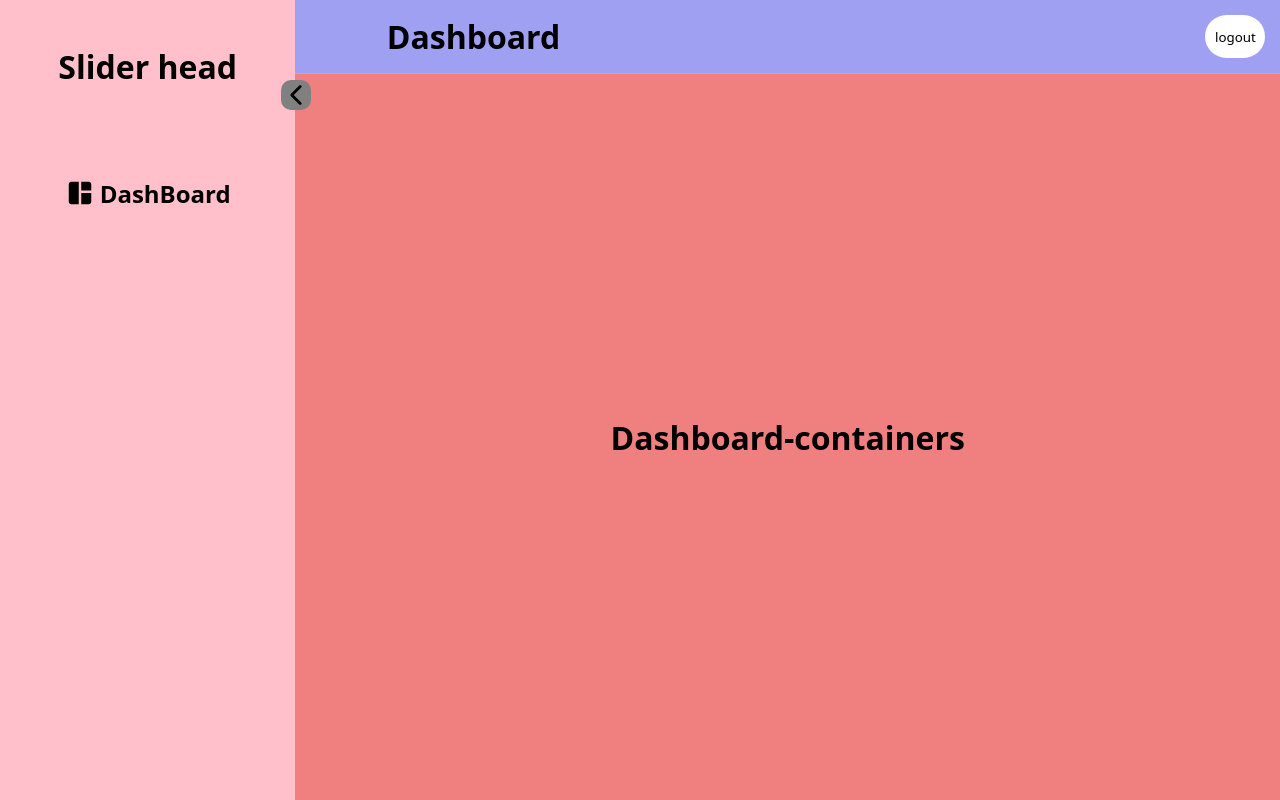
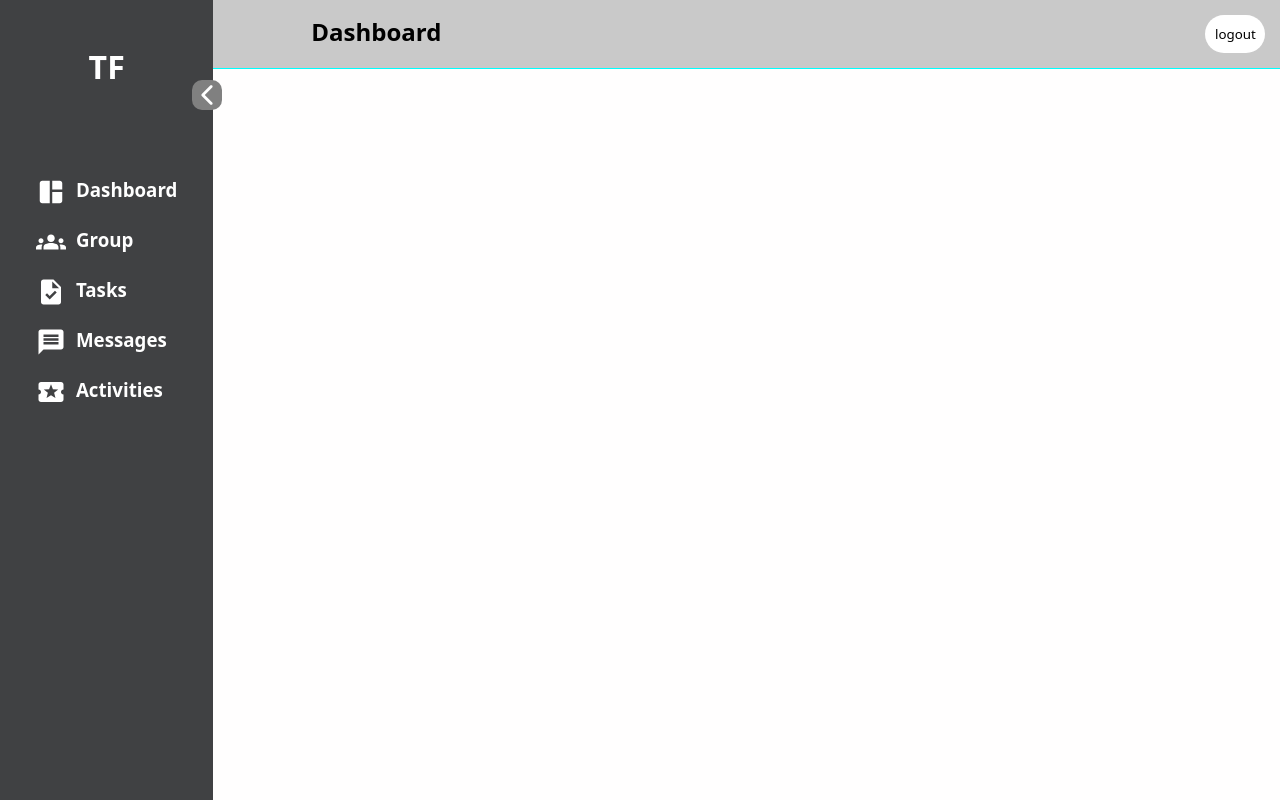
Before and after one commit to cubenx3-web/tfdemo-front, a React (Vite) app: page /dashboard in a window 1280 px wide. Built offline with nearby package versions, Linux system fonts and the light colour scheme; sample sign-in values are in the browser's storage.

Commit message:
slider -> sliding effect

```diff
--- a/src/components/slider nav/SliderNav.css
+++ b/src/components/slider nav/SliderNav.css
@@ -1,13 +1,24 @@
 .slider-container{
-    background-color: pink;
-    width:30%;
+    background-color: rgb(64, 65, 67);
+    color: white;
+    width:20%;
     height: 100%;
     padding: 0px;
     display: grid;
     grid-template-rows: 1fr 5fr;
     align-items: center;
+    justify-content: center;
     position:relative;
+    transition: all 0.3s ease-in;
+}
 
+.slider-close{
+    width: 10%;
+}
+
+.slider-close h3{
+    opacity: 0;
+    display: none;
 }
 
 .slider-head{
@@ -17,28 +28,33 @@
     height: 80%;
 }
 
+
+
 .slider-toggle{
     display: flex;
     position:absolute;
-    left:95%;
+    left:90%;
     top: 10%;
     width: 30px;
     height: 30px;
     background-color: grey;
+    color: white;
     border-radius:10px;
     align-items: center;
     justify-content: center;
     transform-origin: 50% 50%;
-    transition: all 0.1s ease;
+    transition: all 0.5s ease;
 }
 
 .slider-toggle:hover{
     background-color: white;
+    color: gray;
 }
 
 
 
 .close{
+    left: 80%;
     transform: rotate(180deg);
 }
 
@@ -50,24 +66,30 @@
     flex-direction: column;
     height: 90%;
     width: 100%;
-    justify-content: start;
-    align-items: start;
+    align-items: center;
 }
 
 
 .nav{
     display:flex;
-    flex-direction: row;
-    gap: 5px;
-    justify-content: center;
-    align-items: center;
+    gap: 10px;
     cursor: pointer;
     width: 100%;
-    padding: 10px 0px;
-    transition: all 0.2s ease;
+    padding: 10px 10%;
+    transition: all 0.4s linear;
+}
+
+.nav h3{
+    transition: all 0.4s ease-out;
+}
+
+.slider-close .nav{
+    padding: 10px 60%;
+    justify-content: center;
 }
 
 .nav:hover{
-    background-color: rgba(128, 128, 128, 0.604);
+    background-color: rgba(107, 107, 107, 0.782);
     color: white;
+    scale: 1.1;
 }
--- a/src/components/slider nav/SliderNav.tsx
+++ b/src/components/slider nav/SliderNav.tsx
@@ -1,4 +1,4 @@
-import {MdSpaceDashboard} from "react-icons/md"
+import { MdGroups, MdLocalActivity, MdMessage, MdSpaceDashboard, MdTask} from "react-icons/md"
 import { useNavigate } from "react-router-dom"
 import {  IoIosArrowBack } from "react-icons/io";
 import { useState } from "react";
@@ -12,32 +12,52 @@ function SliderNav(){
     const navs = [
         {
             icon: <MdSpaceDashboard size={30}/>,
-            nav:  "DashBoard",
+            nav:  "Dashboard",
             navLink: "/dashboard"
         },
+        {
+            icon: <MdGroups size={30}/>,
+            nav: "Group",
+            navLink: "/group"
+        },
+        {
+            icon: <MdTask size={30}/>,
+            nav: "Tasks",
+            navLink: "/tasks"
+        },
+        {
+            icon: <MdMessage size={30}/>,
+            nav: "Messages",
+            navLink: "/messages"
+        },
+        {
+            icon: <MdLocalActivity size={30}/>,
+            nav: "Activities",
+            navLink: "/activities"
+        }
 
 
     ]
 
-    const [close, setClose] = useState<string>("");
+    const [close, setClose] = useState<boolean>(false);
 
     function sliderState(){
         setClose(
             (prev)=>(
-                (prev==="")? "close":""
+                (prev===true)? false:true
             )
         )
     }
 
     return(
 
-        <div className="slider-container">
+        <div className={`slider-container ${(close)?"slider-close":""}`}>
 
             <div className="slider-head">
-                <h1>Slider head</h1>
+                <h1>TF</h1>
             </div>
 
-            <div className={`slider-toggle ${close}`}
+            <div className={`slider-toggle ${(close)?"close":""}`}
                  onClick={sliderState}
             >
                 <IoIosArrowBack size={30}/>
@@ -56,7 +76,7 @@ function SliderNav(){
                                 onClick={()=>navigate(nav.navLink)}
                             >
                                 {nav.icon}
-                                <h2>{nav.nav}</h2>
+                                <h3>{nav.nav}</h3>
                             </div>
                         )
                     )
--- a/src/pages/dashboard/Dashboard.css
+++ b/src/pages/dashboard/Dashboard.css
@@ -19,7 +19,7 @@
 }
 
 .dash-head{
-    background-color: rgb(160, 160, 243);
+    background-color: rgb(201, 201, 201);
     padding: 15px;
     display: grid;
     grid-template-columns: 80% 20%;
@@ -53,7 +53,7 @@
 }
 
 .dash-components{
-    background-color: lightcoral;
+    background-color: rgb(255, 254, 254);
     width: 100%;
     height: 100%;
 
--- a/src/pages/dashboard/Dashboard.tsx
+++ b/src/pages/dashboard/Dashboard.tsx
@@ -21,7 +21,7 @@ function Dashboard(){
 
 
                     <div className="dash-title">
-                        <h1>Dashboard</h1>
+                        <h2>Dashboard</h2>
                     </div>
 
                     <div className="logout-container">
@@ -33,7 +33,18 @@ function Dashboard(){
                 </div>
 
                 <div className="dash-components">
-                   <h1>Dashboard-containers</h1>
+                   <div className="group-container">
+                        <div className="joined-group-container">
+
+                        </div>
+                        <div className="pending-join-container">
+
+                        </div>
+                        <div className="rejected-join-containder">
+
+                        </div>
+
+                   </div>
                 </div>
 
             </div>
```
